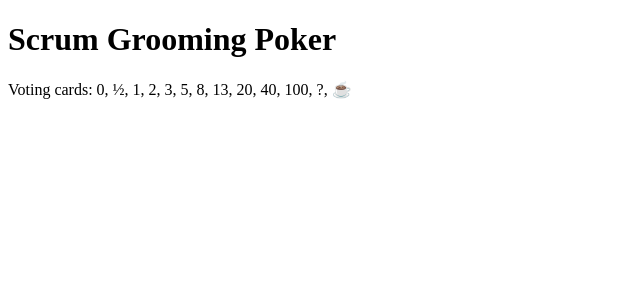
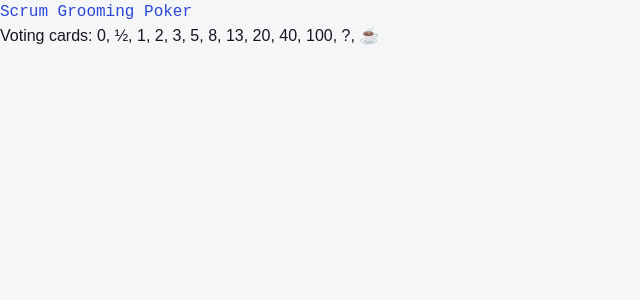
Before and after one commit to janielee1111/scrum-gromming-poker, a React (Vite) app in the folder frontend/: page / in a window 1280 px wide. Shown: the top 300 px of the page, without its empty margins (0-640 px from the left). Built offline with nearby package versions, Linux system fonts and the light colour scheme.

Commit message:
STAR-29: Installed tailwind, setup a theme with global.css, change web title

```diff
--- a/frontend/index.html
+++ b/frontend/index.html
@@ -4,7 +4,7 @@
     <meta charset="UTF-8" />
     <link rel="icon" type="image/svg+xml" href="/favicon.svg" />
     <meta name="viewport" content="width=device-width, initial-scale=1.0" />
-    <title>frontend</title>
+    <title>Scrum Poker</title>
   </head>
   <body>
     <div id="root"></div>
--- a/frontend/package.json
+++ b/frontend/package.json
@@ -20,6 +20,7 @@
   "devDependencies": {
     "@babel/core": "^7.29.7",
     "@rolldown/plugin-babel": "^0.2.3",
+    "@tailwindcss/vite": "^4.3.5",
     "@testing-library/dom": "^10.4.2",
     "@testing-library/react": "^16.3.3",
     "@types/babel__core": "^7.20.5",
@@ -30,6 +31,7 @@
     "babel-plugin-react-compiler": "^1.0.0",
     "jsdom": "^30.1.3",
     "oxlint": "^1.81.0",
+    "tailwindcss": "^4.3.5",
     "typescript": "~6.0.2",
     "vite": "^8.3.0",
     "vitest": "^4.1.11",
--- a/frontend/src/App.tsx
+++ b/frontend/src/App.tsx
@@ -3,7 +3,7 @@ import { VOTING_CARDS } from '@scrum-grooming-poker/shared';
 function App() {
   return (
     <>
-      <h1>Scrum Grooming Poker</h1>
+      <h1 className="text-primary font-mono">Scrum Grooming Poker</h1>
       <p>Voting cards: {VOTING_CARDS.join(', ')}</p>
     </>
   );
--- a/frontend/src/main.tsx
+++ b/frontend/src/main.tsx
@@ -1,6 +1,6 @@
 import { StrictMode } from 'react';
 import { createRoot } from 'react-dom/client';
-import './index.css';
+import './styles/global.css';
 import App from './App.tsx';
 
 createRoot(document.getElementById('root')!).render(
--- /dev/null
+++ b/frontend/src/styles/global.css
@@ -0,0 +1,28 @@
+@import "tailwindcss";
+
+@theme {
+    /* Only your design's colours exist: Tailwind's default palette is switched off */
+    --color-*: initial;
+
+    --color-page: #f5f6f8;          /* bg-page */
+    --color-surface: #ffffff;       /* bg-surface */
+    --color-ink: #15171c;           /* text-ink, border-ink */
+    --color-muted: #5b6170;         /* text-muted */
+    --color-line: #e3e5ea;          /* border-line */
+    --color-line-strong: #c9cdd6;   /* border-line-strong */
+    --color-primary: #2b46d6;       /* bg-primary, text-primary, border-primary */
+    --color-primary-hover: #1c2f9e; /* hover:bg-primary-hover */
+    --color-primary-soft: #eaeeff;  /* bg-primary-soft */
+
+    --font-sans: "IBM Plex Sans", sans-serif;
+    --font-mono: "IBM Plex Mono", monospace;
+
+    --radius-field: 10px;           /* rounded-field */
+    --radius-card: 16px;            /* rounded-card */
+}
+
+@layer base {
+    body {
+        @apply bg-page font-sans text-ink;
+    }
+}
--- a/frontend/vite.config.ts
+++ b/frontend/vite.config.ts
@@ -2,6 +2,7 @@ import react, { reactCompilerPreset } from '@vitejs/plugin-react';
 import babel from '@rolldown/plugin-babel';
 import { defineConfig } from 'vitest/config';
 import { loadEnv } from 'vite';
+import tailwindcss from '@tailwindcss/vite';
 
 // https://vite.dev/config/
 export default defineConfig(({ mode }) => {
@@ -11,7 +12,7 @@ export default defineConfig(({ mode }) => {
     throw new Error('VITE_SERVER_URL is not set');
   }
   return {
-    plugins: [react(), babel({ presets: [reactCompilerPreset()] })],
+    plugins: [react(), babel({ presets: [reactCompilerPreset()] }), tailwindcss()],
     test: {
       environment: 'jsdom',
       include: ['src/**/*.test.{ts,tsx}'],
```
Also changed, not shown: frontend/src/index.css (deleted), 1 other file (tests, documents, lock files or other folders).
